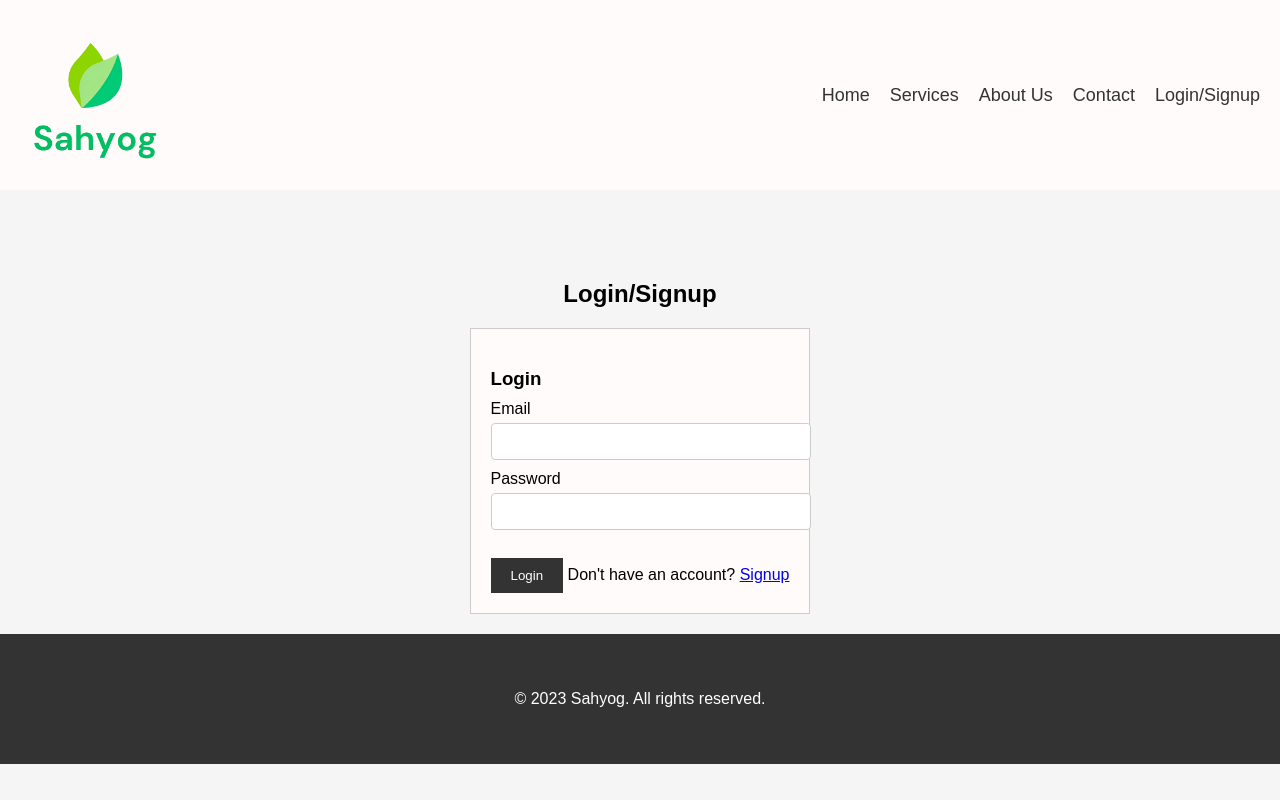
After one commit to M0nkiiii/Sahyog, a PHP site: page /login.html in a window 1280 px wide. The commit adds this page. Run offline with PHP 8.4, Linux system fonts and the light colour scheme.

Commit message:
Second commit

```diff
--- a/about.html
+++ b/about.html
@@ -17,6 +17,7 @@
       <li><a href="service.html" style="font-size: large;">Services</a></li>
       <li><a href="about.html" style="font-size: large;">About Us</a></li>
       <li><a href="contact.html" style="font-size: large;">Contact</a></li>
+      <li><a href="login.html" style="font-size: large;">Login/Signup</a></li>
     </ul>
   </nav>
 
--- a/contact.html
+++ b/contact.html
@@ -17,6 +17,7 @@
       <li><a href="service.html" style="font-size: large;">Services</a></li>
       <li><a href="about.html" style="font-size: large;">About Us</a></li>
       <li><a href="contact.html" style="font-size: large;">Contact</a></li>
+      <li><a href="login.html" style="font-size: large;">Login/Signup</a></li>
     </ul>
   </nav>
 
--- a/index.html
+++ b/index.html
@@ -17,6 +17,7 @@
         <li><a href="service.html" style="font-size: large;">Services</a></li>
         <li><a href="about.html" style="font-size: large;">About Us</a></li>
         <li><a href="contact.html" style="font-size: large;">Contact</a></li>
+        <li><a href="login.html" style="font-size: large;">Login/Signup</a></li>
       </ul>
     </nav>
     <div class="hero">
--- /dev/null
+++ b/login.html
@@ -0,0 +1,75 @@
+<!DOCTYPE html>
+<html lang="en">
+<head>
+  <meta charset="UTF-8">
+  <meta name="viewport" content="width=device-width, initial-scale=1.0">
+  <title>Sahyog - Login/Signup</title>
+  <link rel="stylesheet" href="styles.css">
+</head>
+<body>
+  <!-- Navigation Bar -->
+  <nav>
+    <a href="#" class="logo">
+      <img src="images/logo.png" alt="Sahyog Logo">
+    </a>
+    <ul class="nav-links">
+      <li><a href="index.html" style="font-size: large;">Home</a></li>
+      <li><a href="service.html" style="font-size: large;">Services</a></li>
+      <li><a href="about.html" style="font-size: large;">About Us</a></li>
+      <li><a href="contact.html" style="font-size: large;">Contact</a></li>
+      <li><a href="login.html" style="font-size: large;">Login/Signup</a></li>
+    </ul>
+  </nav>
+
+  <!-- Login/Signup Section -->
+  <section id="login">
+    <div class="container">
+      <h2>Login/Signup</h2>
+      <div class="login-form">
+        <form id="signup-form" action="#" method="POST">
+          <h3>Signup</h3>
+          <label for="signup-name">Name</label>
+          <input type="text" id="signup-name" name="name" required>
+          <label for="signup-email">Email</label>
+          <input type="email" id="signup-email" name="email" required>
+          <label for="signup-password">Password</label>
+          <input type="password" id="signup-password" name="password" required>
+          <label>Account Type</label>
+          <div class="radio-group">
+            <input type="radio" id="patient" name="account-type" value="patient" required>
+            <label for="patient">Patient</label>
+            <input type="radio" id="doctor" name="account-type" value="doctor" required>
+            <label for="doctor">Doctor</label>
+          </div>
+          <br>
+          <button type="submit">Signup</button>
+          <span class="toggle-form">Already have an account? <a href="#">Login</a></span>
+        </form>
+
+        <form id="login-form" action="#" method="POST">
+          <h3>Login</h3>
+          <label for="login-email">Email</label>
+          <input type="email" id="login-email" name="email" required>
+          <label for="login-password">Password</label>
+          <input type="password" id="login-password" name="password" required>
+          <br>
+          <br>
+          <button type="submit">Login</button>
+          <span class="toggle-form">Don't have an account? <a href="#">Signup</a></span>
+        </form>
+      </div>
+    </div>
+  </section>
+
+  <!-- Footer -->
+  <footer>
+    <div class="container">
+      <p>&copy; 2023 Sahyog. All rights reserved.</p>
+    </div>
+  </footer>
+
+  <!-- JavaScript -->
+  <script src="script.js"></script>
+
+</body>
+</html>
--- /dev/null
+++ b/package.json
@@ -0,0 +1,6 @@
+{
+  "dependencies": {
+    "mysql2": "^3.3.3",
+    "sequelize": "^6.32.0"
+  }
+}
--- /dev/null
+++ b/script.js
@@ -0,0 +1,97 @@
+// // Get the login and signup forms
+// const loginForm = document.getElementById('login-form');
+// const signupForm = document.getElementById('signup-form');
+
+// // Hide the signup form initially
+// signupForm.style.display = 'none';
+
+// // Event listener for login/signup form submission
+// loginForm.addEventListener('submit', function (event) {
+//   event.preventDefault();
+//   const email = document.getElementById('login-email').value;
+//   const password = document.getElementById('login-password').value;
+
+//   // Perform login logic here
+//   // e.g., send a request to the server to check the credentials and log in the user
+
+//   // Reset the form
+//   this.reset();
+// });
+
+// signupForm.addEventListener('submit', function (event) {
+//   event.preventDefault();
+//   const name = document.getElementById('signup-name').value;
+//   const email = document.getElementById('signup-email').value;
+//   const password = document.getElementById('signup-password').value;
+
+//   // Perform signup logic here
+//   // e.g., send a request to the server to create a new account with the provided information
+
+//   // Reset the form
+//   this.reset();
+// });
+
+// // Function to switch between login and signup forms
+// function toggleForms() {
+//   if (loginForm.style.display === 'none') {
+//     loginForm.style.display = 'block';
+//     signupForm.style.display = 'none';
+//   } else {
+//     loginForm.style.display = 'none';
+//     signupForm.style.display = 'block';
+//   }
+// }
+
+
+// Get the login and signup forms
+const loginForm = document.getElementById('login-form');
+const signupForm = document.getElementById('signup-form');
+const toggleFormLinks = document.getElementsByClassName('toggle-form');
+
+// Hide the signup form initially
+signupForm.style.display = 'none';
+
+// Event listener for login/signup form submission
+loginForm.addEventListener('submit', function (event) {
+  event.preventDefault();
+  const email = document.getElementById('login-email').value;
+  const password = document.getElementById('login-password').value;
+
+  // Perform login logic here
+  // e.g., send a request to the server to check the credentials and log in the user
+
+  // Reset the form
+  this.reset();
+});
+
+signupForm.addEventListener('submit', function (event) {
+  event.preventDefault();
+  const name = document.getElementById('signup-name').value;
+  const email = document.getElementById('signup-email').value;
+  const password = document.getElementById('signup-password').value;
+
+  // Perform signup logic here
+  // e.g., send a request to the server to create a new account with the provided information
+
+  // Reset the form
+  this.reset();
+});
+
+// Event listener for toggling between login and signup forms
+Array.from(toggleFormLinks).forEach(function (link) {
+  link.addEventListener('click', function (event) {
+    event.preventDefault();
+    toggleForms();
+  });
+});
+
+// Function to switch between login and signup forms
+function toggleForms() {
+  if (loginForm.style.display === 'none') {
+    loginForm.style.display = 'block';
+    signupForm.style.display = 'none';
+  } else {
+    loginForm.style.display = 'none';
+    signupForm.style.display = 'block';
+  }
+}
--- a/service.html
+++ b/service.html
@@ -17,6 +17,7 @@
       <li><a href="service.html" style="font-size: large;">Services</a></li>
       <li><a href="about.html" style="font-size: large;">About Us</a></li>
       <li><a href="contact.html" style="font-size: large;">Contact</a></li>
+      <li><a href="login.html" style="font-size: large;">Login/Signup</a></li>
     </ul>
   </nav>
 
--- a/styles.css
+++ b/styles.css
@@ -302,6 +302,61 @@ nav {
   margin-bottom: 20px;
 }
 
+/* Login/Signup Section */
+#login {
+  text-align: center;
+  margin-top: 50px;
+}
+
+.login-form {
+  display: inline-block;
+  text-align: left;
+  border: 1px solid #ccc;
+  padding: 20px 20px;
+  background-color: #fffbfb;
+}
+
+.login-form h2 {
+  margin-top: 0;
+}
+
+.login-form h3 {
+  margin-bottom: 10px;
+}
+
+.login-form label {
+  display: block;
+  margin-bottom: 5px;
+}
+
+.login-form input[type="text"],
+.login-form input[type="email"],
+.login-form input[type="password"] {
+  width: 100%;
+  padding: 10px;
+  margin-bottom: 10px;
+  border: 1px solid #ccc;
+  border-radius: 4px;
+}
+
+.login-form button {
+  background-color: #333;
+  color: #fff;
+  border: none;
+  padding: 10px 20px;
+  cursor: pointer;
+}
+
+.login-form button:hover {
+  background-color: #555;
+}
+
+.login-form hr {
+  border: none;
+  border-top: 1px solid #ccc;
+  margin: 20px 0;
+}
+
 /* Footer Styles */
 
 footer {
@@ -310,3 +365,34 @@ footer {
   text-align: center;
   padding: 20px;
 }
+
+
+/* ...radio... */
+
+.radio-group {
+  display: flex;
+  gap: 10px;
+  align-items: center;
+}
+
+.radio-group input[type="radio"] {
+  appearance: none;
+  -webkit-appearance: none;
+  -moz-appearance: none;
+  width: 16px;
+  height: 16px;
+  border: 2px solid #333;
+  border-radius: 50%;
+  outline: none;
+  cursor: pointer;
+}
+
+.radio-group input[type="radio"]:checked {
+  background-color: #333;
+}
+
+.radio-group label {
+  font-size: 14px;
+}
+
+/* ...existing styles... */
```
Also changed, not shown: database.js (added, +9 -0 lines), package-lock.json (added).
